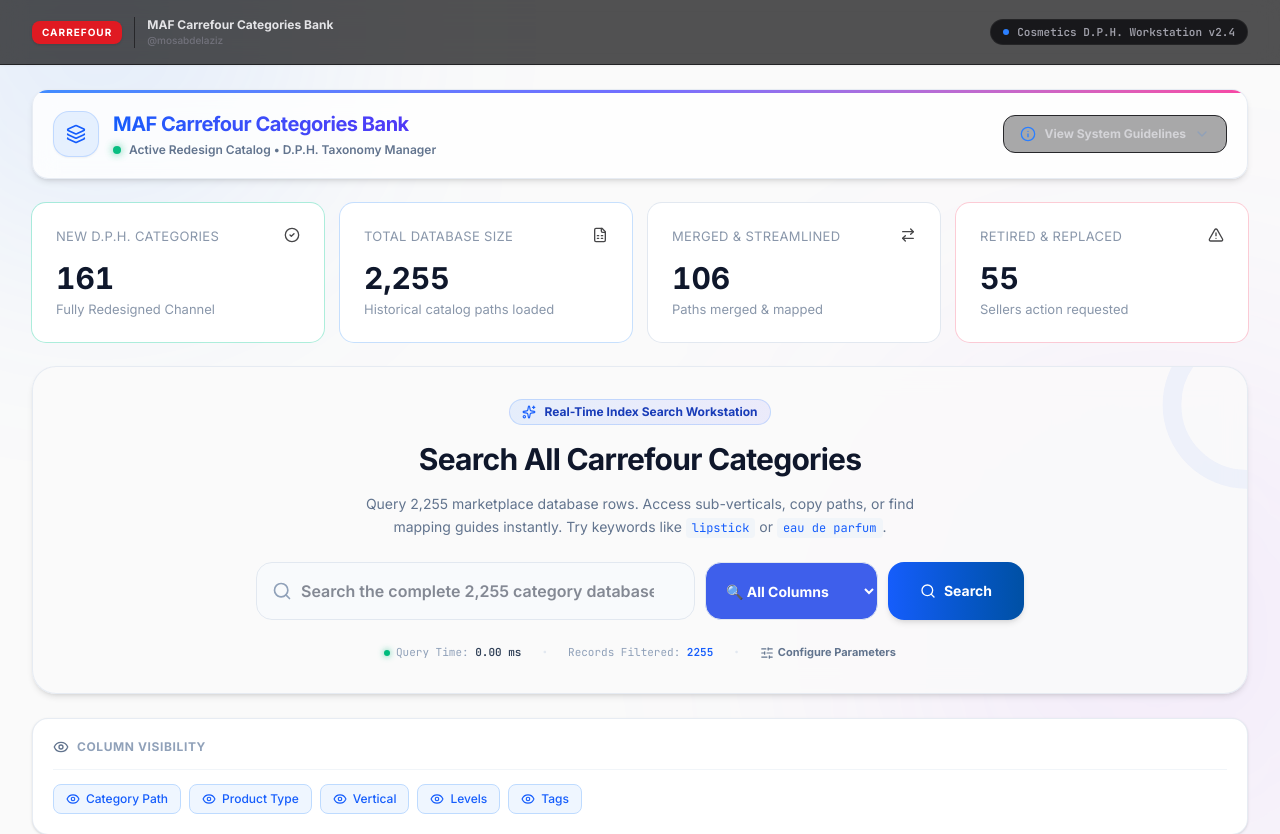
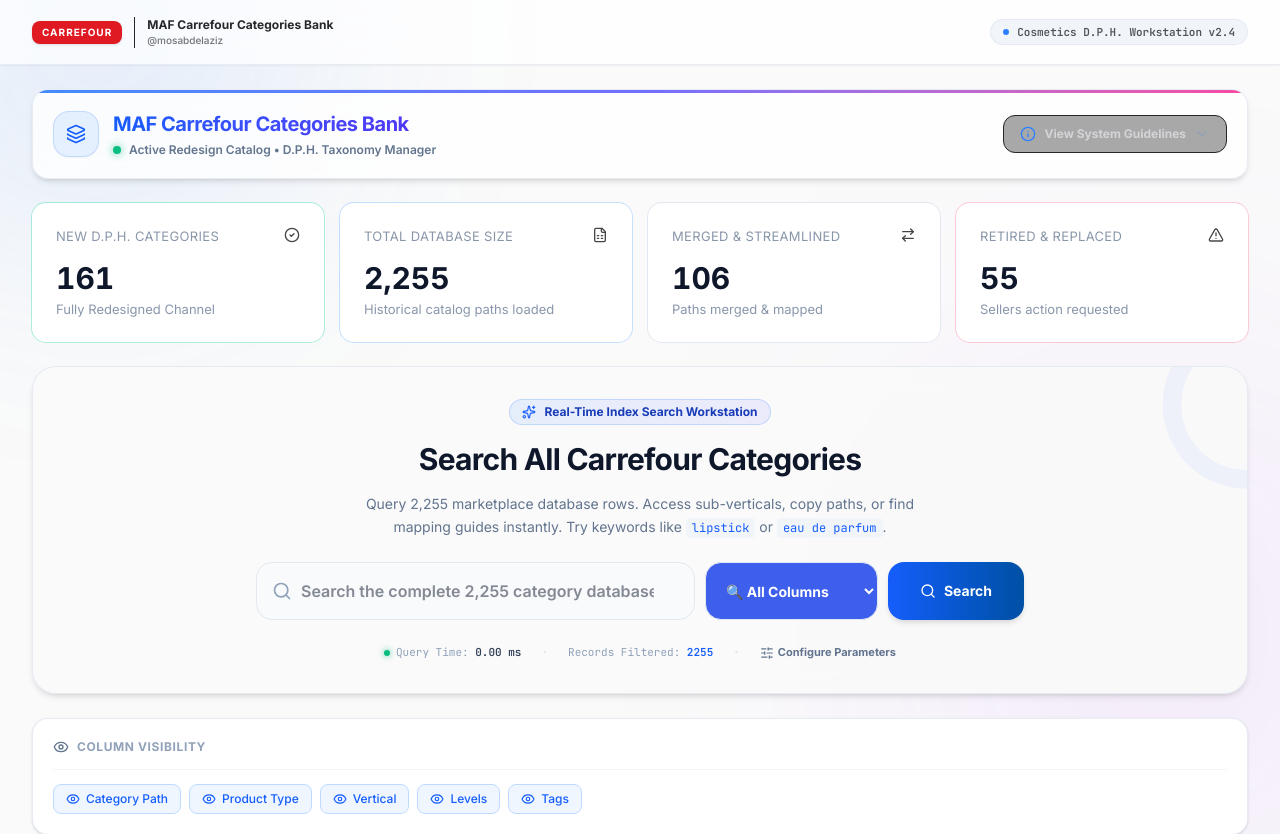
Before and after one commit to abcmosta/MAF-Carrefour-Categories-Bank, a React (Vite) app: page / in a window 1280 px wide. Shown: the top 834 px of the page. Built offline with nearby package versions, Linux system fonts and the light colour scheme.

Commit message:
fix(theme): lighten top navigation bar

```diff
--- a/src/App.tsx
+++ b/src/App.tsx
@@ -459,7 +459,7 @@ export default function App() {
       <div className="absolute top-[20%] right-[-10%] w-[500px] h-[500px] rounded-full bg-purple-500/10 dark:bg-purple-600/5 blur-[140px] pointer-events-none select-none z-0" />
 
       {/* HeroUI Premium Navigation Bar */}
-      <nav className="sticky top-0 z-50 backdrop-blur-md bg-zinc-950/70 border-b border-zinc-900/80 shadow-xs select-none">
+      <nav className="sticky top-0 z-50 backdrop-blur-md bg-white/70 border-b border-slate-200/80 shadow-xs select-none">
         <div className="max-w-7xl mx-auto px-4 sm:px-6 lg:px-8">
           <div className="flex items-center justify-between h-16">
             {/* Logo Brand Segment */}
@@ -468,14 +468,14 @@ export default function App() {
                 CARREFOUR
               </span>
               <div className="hidden md:flex flex-col border-l border-zinc-800 pl-3">
-                <span className="text-xs font-bold text-zinc-200">MAF Carrefour Categories Bank</span>
+                <span className="text-xs font-bold text-zinc-800">MAF Carrefour Categories Bank</span>
                 <span className="text-[10px] text-zinc-500 font-medium">@mosabdelaziz</span>
               </div>
             </div>
 
             {/* Portal Meta Indicator */}
             <div className="flex items-center gap-4">
-              <div className="hidden sm:flex items-center gap-2 px-3 py-1 bg-zinc-900 border border-zinc-800/80 rounded-full text-[11px] font-mono font-semibold text-zinc-400">
+              <div className="hidden sm:flex items-center gap-2 px-3 py-1 bg-slate-100 border border-slate-200/80 rounded-full text-[11px] font-mono font-semibold text-zinc-600">
                 <span className="w-1.5 h-1.5 rounded-full bg-blue-500 bg-blue-400 animate-pulse" />
                 <span>Cosmetics D.P.H. Workstation v2.4</span>
               </div>
```
